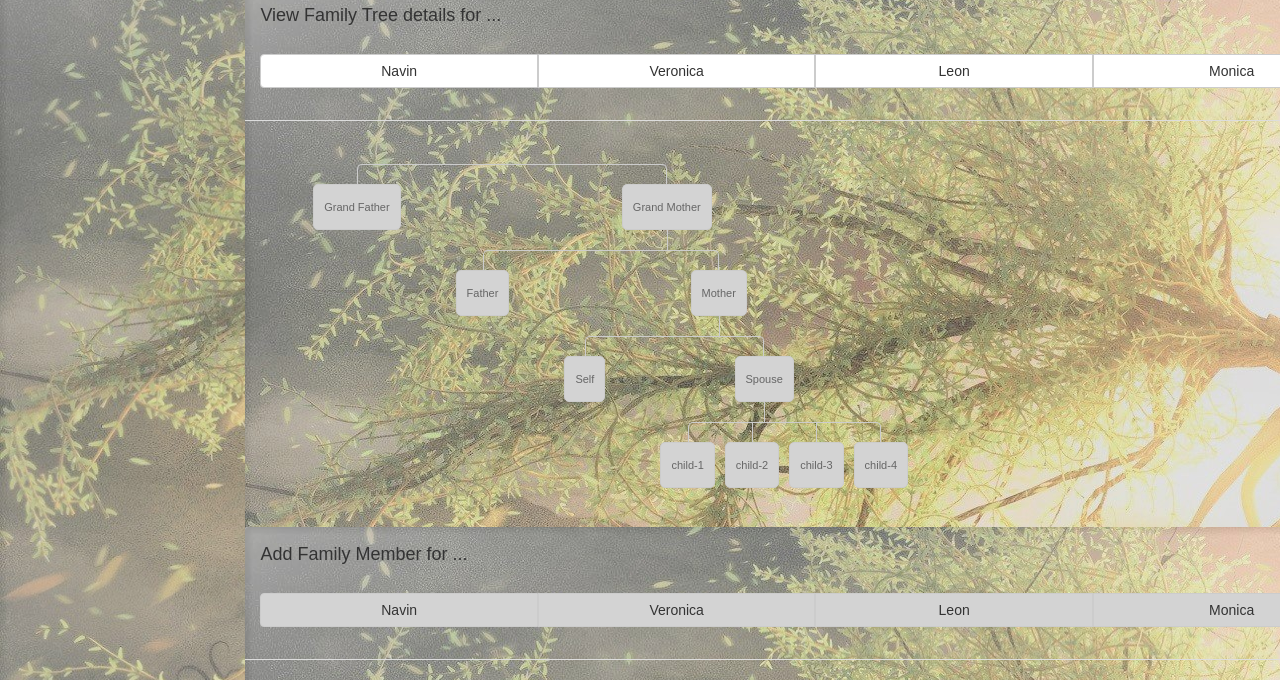
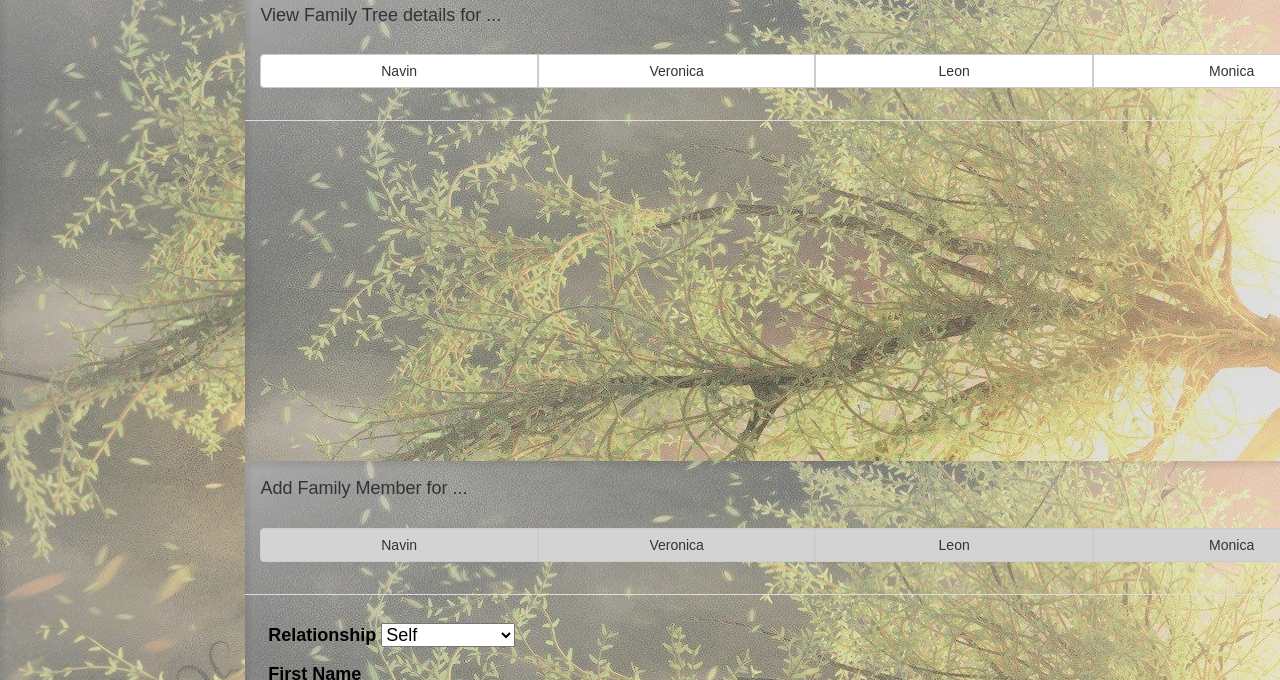
Before and after one commit to team-lnvm/myfamilytree, a plain HTML site: page index.html in a window 1280 px wide. Shown: the part 120-800 px from the top of the page. Drawn offline with nearby package versions, Linux system fonts and the light colour scheme; no server answers.

Commit message:
updated the landing page and hiding members with no data

```diff
--- a/assets/javascript/code.js
+++ b/assets/javascript/code.js
@@ -25,7 +25,8 @@ var familyGroupOf = "";
 //     { 'link': '4a', 'firstname': 'fn_kid1', 'lastname': 'ln_kid1', 'dob': '1/1/2010', 'birthplace': '', 'hobbies': '', 'occupation': '', 'profilepic': '', 'favmovie': '', 'favquote': '', 'favsong': '' },
 //     { 'link': '4b', 'firstname': 'fn_kid2', 'lastname': 'ln_kid2', 'dob': '1/1/2015', 'birthplace': '', 'hobbies': '', 'occupation': '', 'profilepic': '', 'favmovie': '', 'favquote': '', 'favsong': '' }
 // ]
-
+var familyTreeArr = ['grandFather', 'grandMother', 'father', 'mother', 'self', 'spouse', 'child1', 'child2', 'child3', 'child4'];
+$('#displayTree').hide();
 
 $('.form-control').on('click', function() {
     if (familyGroupOf == "") {
@@ -88,10 +89,18 @@ $('.viewFamilyGroup').on('click', function() {
     $(this).css({ 'background': 'lightblue' });
 
     getDetailsOfSelectedUserFromDB(this.name);
+    familyTreeArr.forEach(function(element) {
+        if ($('#' + element).text() === "") {
+            $('#' + element).hide();
+        }
+
+    });
+    $('#displayTree').show();
 
 })
 
 $('.familyGroup').css({ 'background': 'lightgrey' });
+
 
 db.ref().on('child_added', function(child) {
 
@@ -128,9 +137,10 @@ db.ref().on('child_added', function(child) {
         $("table tbody").append(markup);
     }
 
-    displayFamilyTreeOfSelectedUser("");
+    // displayFamilyTreeOfSelectedUser("");
 
 })
+
 
 function displayFamilyTreeOfSelectedUser(selectedUser) {
     selectedUser = "Navin";
@@ -158,35 +168,13 @@ function getDetailsOfSelectedUserFromDB(selectedUser) {
             var favSong = child.val().favSong;
             var relationshipId = child.val().relationshipId;
 
-            $('#'+relationshipId).text(firstName);
-            $('#'+relationshipId).attr("href","memberDetails.html?firstName="+firstName);
-            var userImg = $('<img>').attr({"src":"assets/images/"+firstName+".png","width":"50","height":"50"});
-            $('#'+relationshipId).append(userImg);
+            $('#' + relationshipId).text(firstName);
+            $('#' + relationshipId).attr("href", "memberDetails.html?firstName=" + firstName);
+            var userImg = $('<img>').attr({ "src": "assets/images/" + firstName + ".png", "width": "50", "height": "50" });
+            $('#' + relationshipId).append(userImg);
             // $('#'+relationshipId img).attr("src","assets/images/"+firstName+".png");
 
         }
 
-
-        // if (firstName !== undefined) {
-        //     var markup =
-        //         "<tr>\
-        //  <td>" + familyGroupOf + "</td>\
-        //  <td>" + relationship + "</td>\
-        //  <td>" + firstName + "</td>\
-        //  <td>" + lastName + "</td>\
-        //  <td>" + birthDate + "</td>\
-        //  <td>" + birthPlace + "</td>\
-        //  <td>" + hobbies + "</td>\
-        //  <td>" + occupation + "</td>\
-        //  <td>" + profilePic + "</td>\
-        //  <td>" + favMovie + "</td>\
-        //  <td>" + favQuote + "</td>\
-        //  <td>" + favSong + "</td>\
-        //  </tr>";
-        //     $("table tbody").append(markup);
-        // }
-
-        // displayFamilyTreeOfSelectedUser("");
-
     })
 }
--- a/index.html
+++ b/index.html
@@ -3,7 +3,7 @@
 
 <head>
     <meta charset="UTF-8">
-    <title>Contact | Your Name</title>
+    <title>My family Tree</title>
     <link rel="shortcut icon" type="image/x-icon" href="assets/images/logo.jpg" />
     <!-- <link rel="stylesheet" type="text/css" href="assets/css/reset.css"> -->
     <link rel="stylesheet" href="https://maxcdn.bootstrapcdn.com/bootstrap/3.3.7/css/bootstrap.min.css" integrity="sha384-BVYiiSIFeK1dGmJRAkycuHAHRg32OmUcww7on3RYdg4Va+PmSTsz/K68vbdEjh4u" crossorigin="anonymous">
@@ -37,19 +37,19 @@
             </div>
             <div id="displayTree" class="tree">
                 <ul>
-                    <li><a href="#" id='grandFather' target="_blank">Grand Father</a></li>
-                    <li><a href="#" id='grandMother' target="_blank">Grand Mother</a>
+                    <li><a href="#" id='grandFather' target="_blank"></a></li>
+                    <li><a href="#" id='grandMother' target="_blank"></a>
                         <ul>
-                            <li><a href="#" id='father' target="_blank">Father</a></li>
-                            <li><a href="#" id='mother' target="_blank">Mother</a>
+                            <li><a href="#" id='father' target="_blank"></a></li>
+                            <li><a href="#" id='mother' target="_blank"></a>
                                 <ul>
-                                    <li><a href="#" id='self' target="_blank">Self</a></li>
-                                    <li><a href="#" id='spouse' target="_blank">Spouse</a>
+                                    <li><a href="#" id='self' target="_blank"></a></li>
+                                    <li><a href="#" id='spouse' target="_blank"></a>
                                         <ul>
-                                            <li><a href="#" id='child1' target="_blank">child-1</a></li>
-                                            <li><a href="#" id='child2' target="_blank">child-2</a></li>
-                                            <li><a href="#" id='child3' target="_blank">child-3</a></li>
-                                            <li><a href="#" id='child4' target="_blank">child-4</a></li>
+                                            <li><a href="#" id='child1' target="_blank"></a></li>
+                                            <li><a href="#" id='child2' target="_blank"></a></li>
+                                            <li><a href="#" id='child3' target="_blank"></a></li>
+                                            <li><a href="#" id='child4' target="_blank"></a></li>
                                         </ul>
                                     </li>
                                 </ul>
@@ -60,10 +60,9 @@
             </div>
             <br><br><br><br><br><br><br><br>
 <!-- Uncomment the following to show family member details on main page -->
-<!--             <div id="showFamilyTree">
+<!--              <div id="showFamilyTree">
                 <table class="table">
                     <thead class="thead-light">
-                         firstName, lastName, birthDate, birthPlace, hobbies, occupation, profilePic, favMovie, favQuote, favSong
                         <tr>
                             <th scope="col">Primary Member</th>
                             <th scope="col">Relationship</th>
@@ -82,8 +81,8 @@
                     <tbody>
                     </tbody>
                 </table>
-            </div>
--->
+            </div> -->
+
            <br><br>
             <form>
                 <div id='addFamilyMember' class="panel panel-default">
@@ -138,9 +137,9 @@
                         <label class="col-form-label" for="favoriteSong">Favorite Song</label>
                         <input type="text" class="form-control" id="favoriteSongInput" placeholder="Enter your favorite song ">
                         <label class="col-form-label" for="favoriteSong">Add Your Photo</label>
-                        <form action="/action_page.php">
+<!--                         <form action="/action_page.php">
                             <input type="file" name="profilePic" accept="image/*">
-                        </form>
+                        </form> -->
                     </div>
                 </div>
                 <button id='submit' type="submit" class="btn btn-primary">Submit</button>
```
